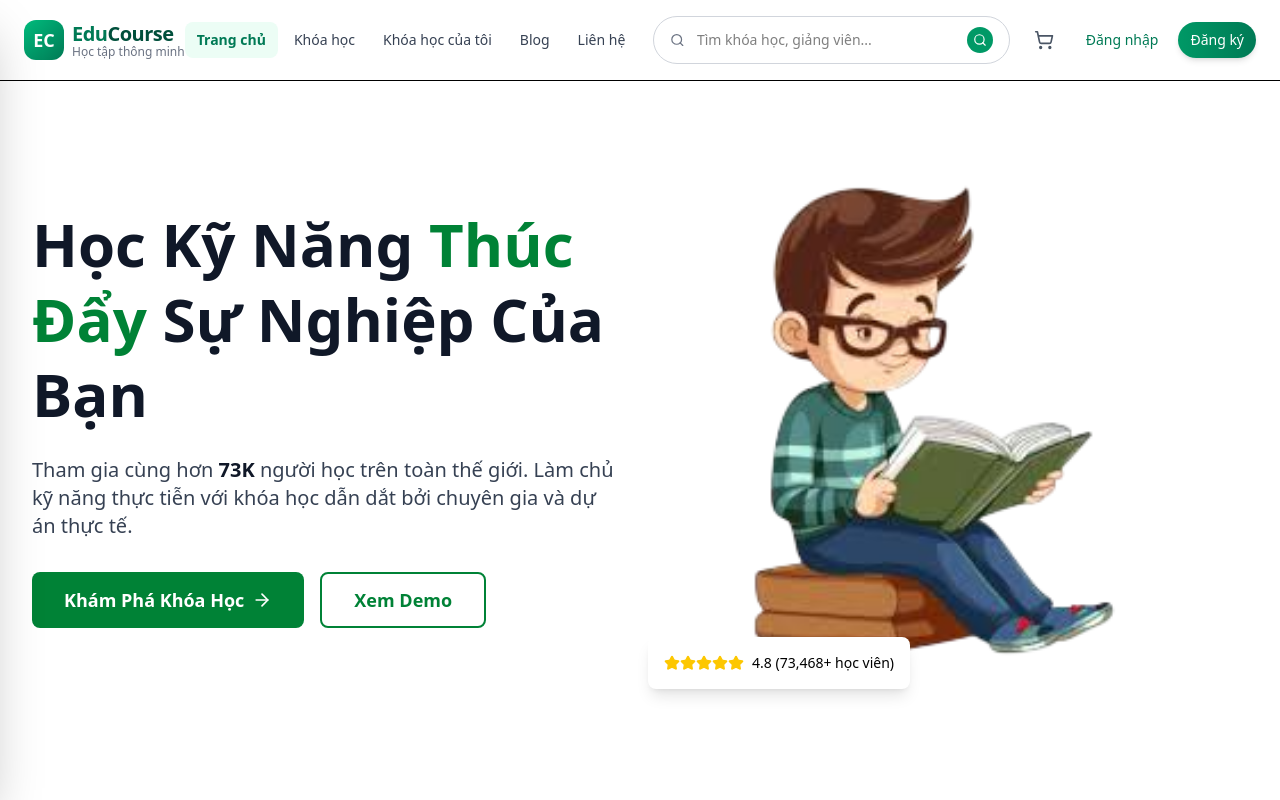
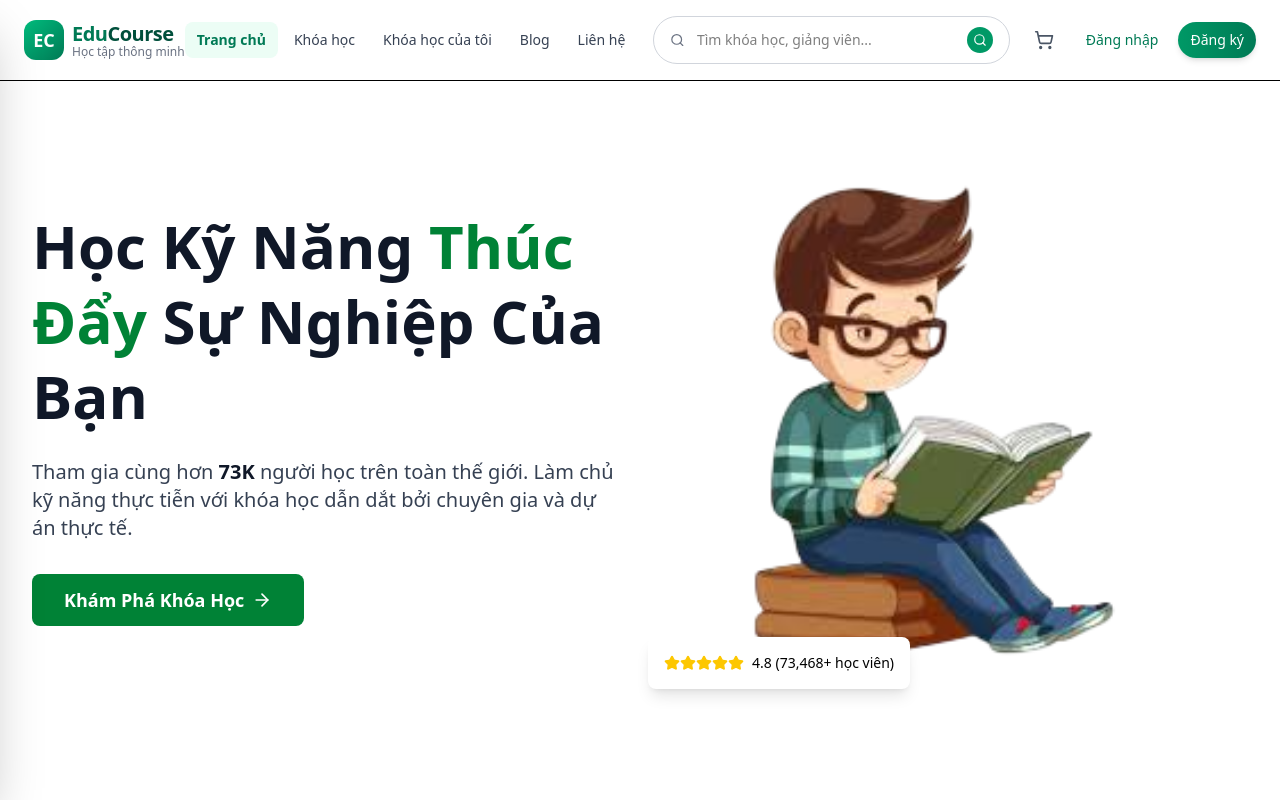
Before and after one commit to hason2807/Nhap, a React (Vite) app: page / in a window 1280 px wide. Shown: the top 800 px of the page. Built offline with nearby package versions, Linux system fonts and the light colour scheme.

Commit message:
update lần 9

```diff
--- a/src/pages/HomePage.tsx
+++ b/src/pages/HomePage.tsx
@@ -99,10 +99,6 @@ const HomePage = () => {
             Khám Phá Khóa Học
             <ArrowRight className="ml-2 h-5 w-5" />
           </Link>
-
-          <button className="inline-flex items-center justify-center rounded-lg border-2 border-green-700 px-8 py-3 text-lg font-semibold text-green-700 transition-all hover:bg-green-50">
-            Xem Demo
-          </button>
         </div>
       </div>
 
```
